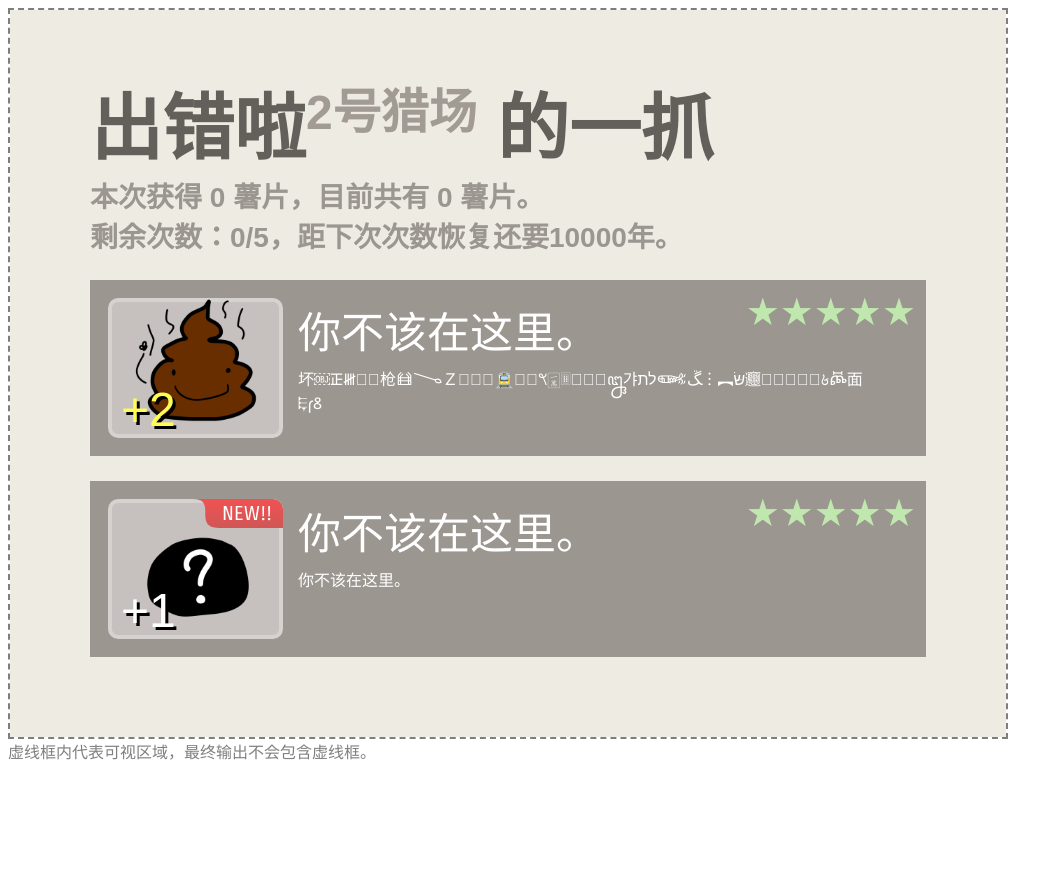
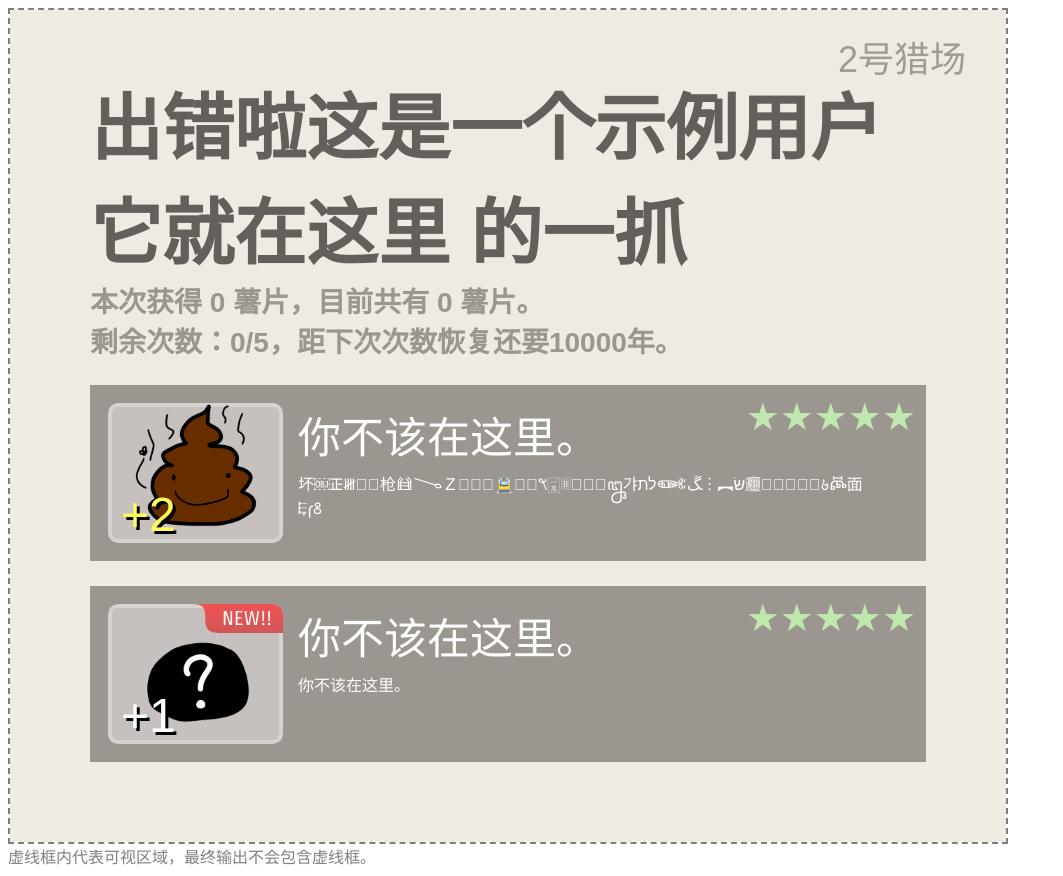
Before and after one commit to kagamibot-team/kagami-bot-frontend, a Vue app: page /zhua in a window 1280 px wide. Shown: the whole page, without its empty margins (0-1063 px from the left). Before the commit the page ends 800 px from the top, so only its background shows below. Built offline with nearby package versions, Linux system fonts and the light colour scheme; no server answers.

Commit message:
抓界面猎场放在右上角

```diff
--- a/src/pre_data/zhua.json
+++ b/src/pre_data/zhua.json
@@ -2,7 +2,7 @@
   "user": {
     "uid": 0,
     "qqid": "0",
-    "name": "出错啦"
+    "name": "出错啦这是一个示例用户它就在这里"
   },
   "meta": {
     "get_chip": 0,
--- a/src/views/ZhuaView.vue
+++ b/src/views/ZhuaView.vue
@@ -22,11 +22,7 @@ axios.get(`../data/${route.query.uuid}/`).then((response) => {
 
 <template>
   <div class="wrapper" v-if="data">
-    <div class="top-title">
-      {{ data.user.name }}<sup class="field-notation" v-if="data.meta.field_from != 1">{{ data.meta.field_from
-        }}号猎场</sup>
-      的一抓
-    </div>
+    <div class="top-title">{{ data.user.name }} 的一抓</div>
     <div class="side-title">
       本次获得
       {{ data.meta.get_chip }} 薯片，目前共有 {{ data.meta.own_chip }} 薯片。<br />剩余次数：{{
@@ -35,6 +31,8 @@ axios.get(`../data/${route.query.uuid}/`).then((response) => {
     </div>
     <CatchBox color_on_notation v-for="(item, index) in data.catchs" :info="item.info" :notation="`+${item.count}`"
       :is_new="item.is_new" :key="index" style="margin-top: 25px" />
+    <div class="field-notation" v-if="data.meta.field_from != 1">{{ data.meta.field_from
+      }}号猎场</div>
   </div>
 </template>
 
@@ -43,6 +41,7 @@ axios.get(`../data/${route.query.uuid}/`).then((response) => {
   width: fit-content;
   padding: 60px 80px 80px 80px;
   background-color: #eeebe3;
+  position: relative;
 }
 
 .top-title {
@@ -64,7 +63,11 @@ axios.get(`../data/${route.query.uuid}/`).then((response) => {
 }
 
 .field-notation {
-  font-size: 48px;
+  font-family: '阿里妈妈数黑体', 'HarmonyOS Sans SC', var(--font-fallback);
+  font-size: 36px;
   color: #a19b94;
+  position: absolute;
+  right: 40px;
+  top: 20px;
 }
 </style>
```
